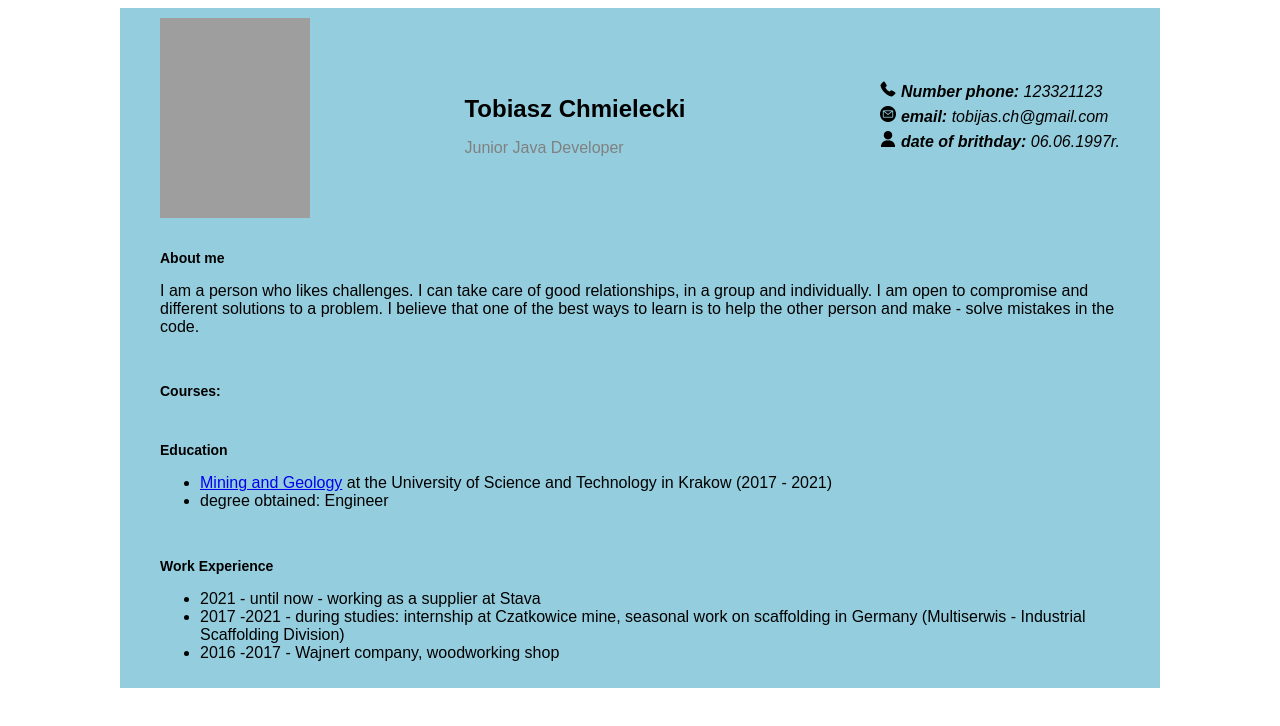
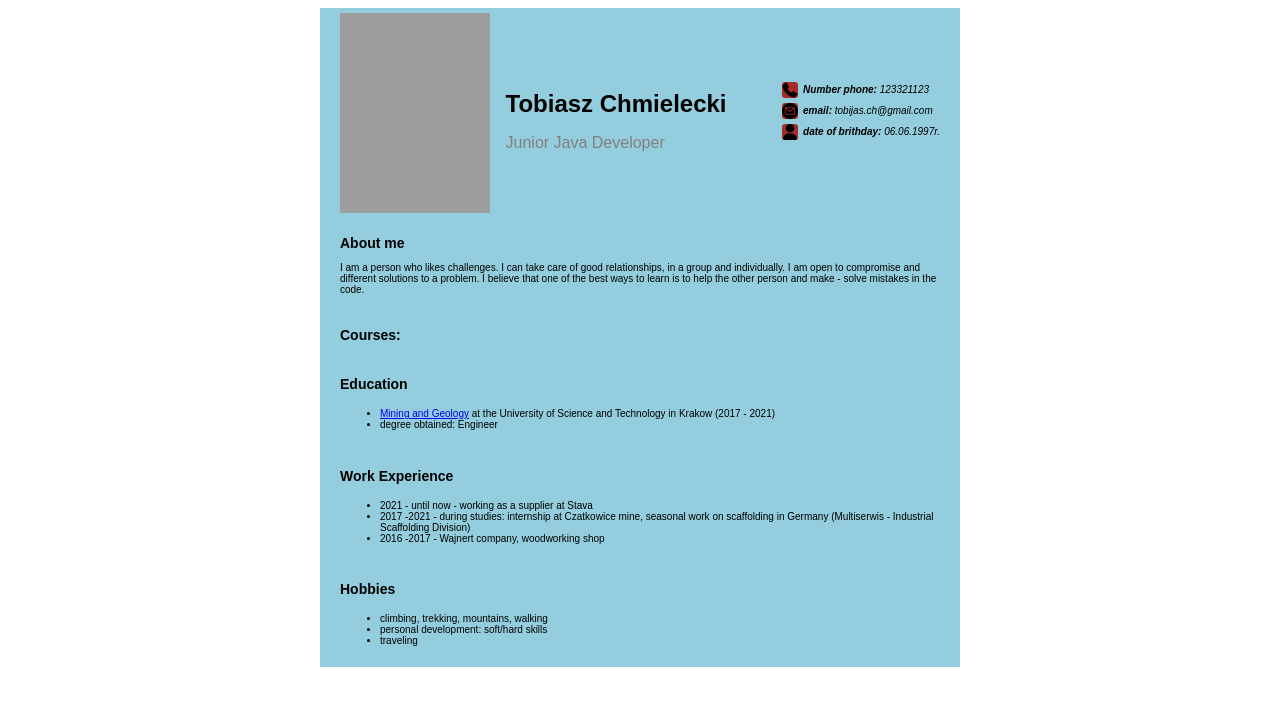
Before and after one commit to TobiaszCh/CV---HTML-CSS, a plain HTML site: page index.html in a window 1280 px wide. Drawn offline with Linux system fonts and the light colour scheme; grey boxes are pictures that could not be loaded.

Commit message:
create class in CSS and refactoring code

```diff
--- a/index.html
+++ b/index.html
@@ -13,9 +13,9 @@
             </div>
             <address>
                 <ul>
-                    <li><img src="images/phone-call_3059446.png"/><b>Number phone:</b> 123321123</li>
-                    <li><img src="images/email_3178158.png"><b>email:</b> tobijas.ch@gmail.com</li>
-                    <li><img src="images/user_456212.png"/><b>date of brithday:</b> 06.06.1997r.</li>
+                    <li class = "address-list"><img class = "address-icon" src="images/phone-call_3059446.png"/><b>Number phone:</b> 123321123</li>
+                    <li class = "address-list"><img class = "address-icon" src="images/email_3178158.png"><b>email:</b> tobijas.ch@gmail.com</li>
+                    <li class = "address-list"><img class = "address-icon" src="images/user_456212.png"/><b>date of brithday:</b> 06.06.1997r.</li>
                 </ul>
             </address>
         </header>
@@ -49,6 +49,14 @@
                     <li>2016 -2017 - Wajnert company, woodworking shop</li>
                 </ul>
             </section>
+            <section>
+                <h2>Hobbies</h1>
+                <ul>
+                    <li>climbing, trekking, mountains, walking</li>
+                    <li>personal development: soft/hard skills</li>
+                    <li>traveling</li>
+                </ul>
+            </section>
         </main>
     </body>
 </html>
--- a/style.css
+++ b/style.css
@@ -1,5 +1,5 @@
 body {
-    font-family: Arial, Helvetica, sans-serif;
+    font-family: Arial;
     background-color: white;
 }
 
@@ -15,11 +15,20 @@ h2 {
     font-size: 14px;
 }
 
+p {
+    font-size: 10px;
+}
+
+
+li {
+    font-size: 10px;
+}
+
 header, section {
     background-color: rgb(148, 206, 222);
     margin: auto;
-    padding: 10px 40px 10px 40px;
-    width: 960px;
+    padding: 5px 20px 5px 20px;
+    width: 600px;
 
 }
 
@@ -29,13 +38,16 @@ header {
     justify-content: space-between;
 }
 
-header address ul li{
+.address-list{
     padding: 0px 0px 5px 0px;
     list-style: none;
 }
 
-header address ul img {
+.address-icon {
     height: 16px;
     width: 16px;
     margin-right: 5px;
+    background-color: brown;
+    border-radius: 20%;
+    vertical-align: middle;
 }
```
